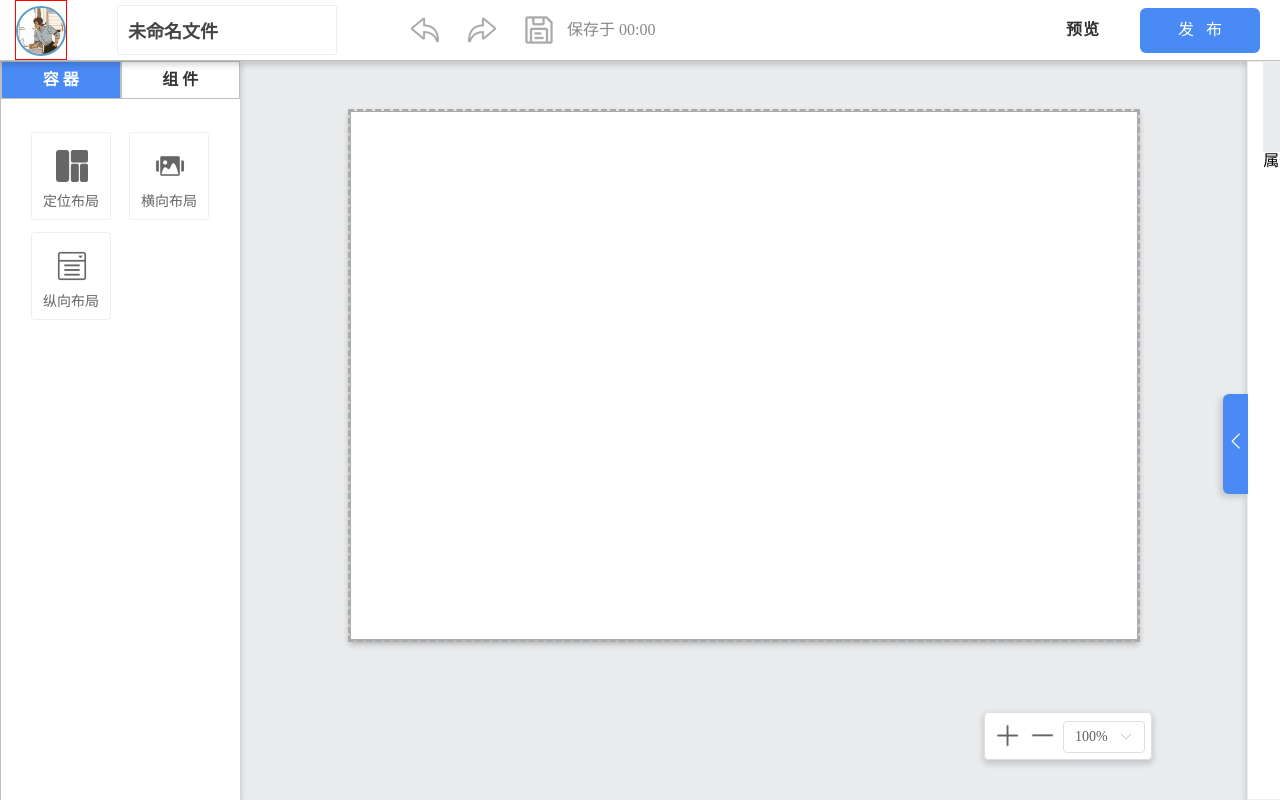
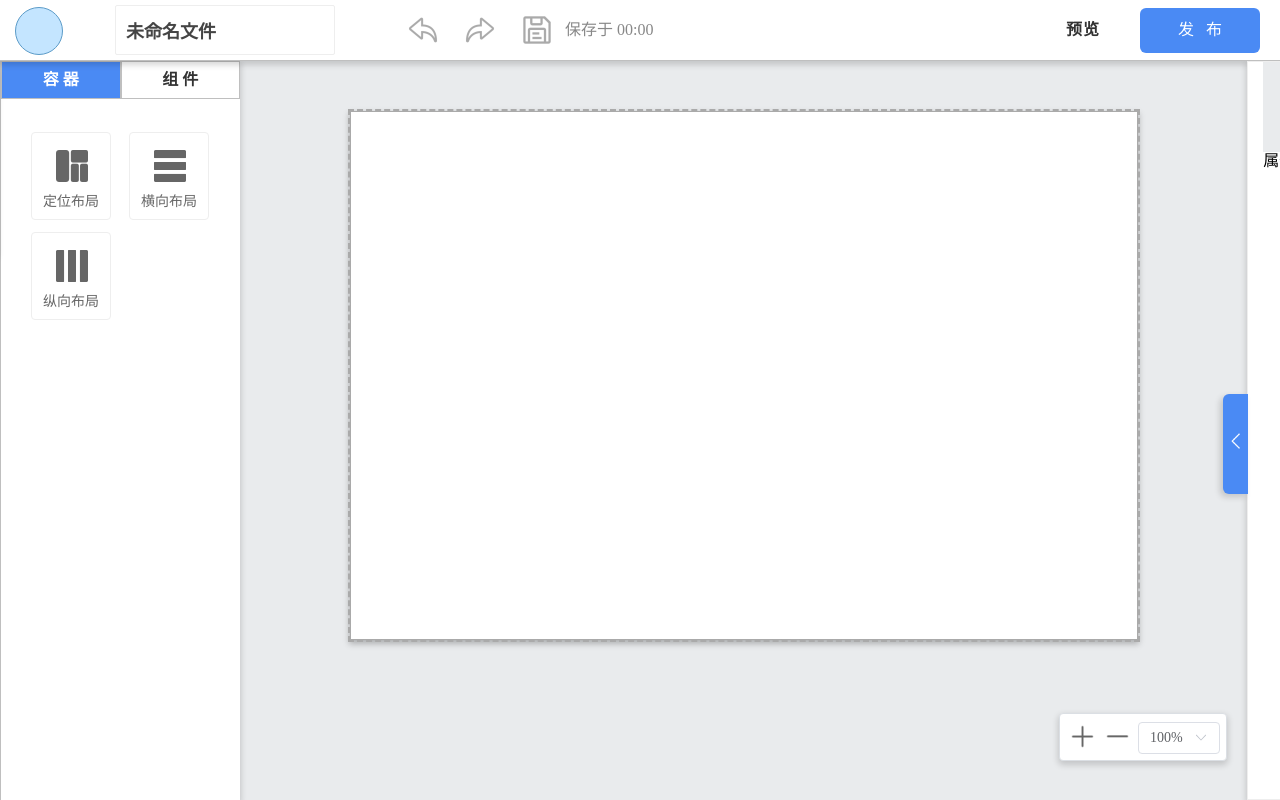
Before and after one commit to Runningsnails12/SelfDesign, a Vue app: page /projectEdit/1 in a window 1280 px wide. Built offline with nearby package versions, Linux system fonts and the light colour scheme.

Commit message:
Secondary Navigation and zoomPanel position

```diff
--- a/src/components/EditPageComponent/ComponentPanel.vue
+++ b/src/components/EditPageComponent/ComponentPanel.vue
@@ -56,7 +56,7 @@ export default {
           {
             cid: 2,
             cname: '横向布局',
-            img: '/img/EditIcons/轮播图.png',
+            img: '/img/EditIcons/横向布局.png',
             template: {
               tag: 'HorizontalLayout',
               style: {},
@@ -67,7 +67,7 @@ export default {
           {
             cid: 3,
             cname: '纵向布局',
-            img: '/img/EditIcons/二级导航.png',
+            img: '/img/EditIcons/纵向布局.png',
             template: {
               tag: 'VerticalLayout',
               style: {},
@@ -77,11 +77,21 @@ export default {
           },
           // {
           //   cid: 4,
+          //   cname: '轮播图',
+          //   img: '/img/EditIcons/轮播图.png',
+          // },
+          // {
+          //   cid: 5,
+          //   cname: '二级导航',
+          //   img: '/img/EditIcons/二级导航.png',
+          // },
+          // {
+          //   cid: 6,
           //   cname: '列表',
           //   img: '/img/EditIcons/列表.png',
           // },
           // {
-          //   cid: 5,
+          //   cid: 7,
           //   cname: '表格',
           //   img: '/img/EditIcons/表格.png',
           // },
--- a/src/components/EditPageComponent/ProjectEditNav.vue
+++ b/src/components/EditPageComponent/ProjectEditNav.vue
@@ -3,11 +3,13 @@
     <div class="edit-nav">
       <div class="left-part">
         <div id="user-msg">
-          <img id="user-icon" src="/img/EditIcons/header_icon.png" />
-          <ul>
-            <li><i /><span>新手教程</span></li>
-            <li><i /><span>项目管理</span></li>
-            <li><i /><span>相关模板</span></li>
+          <div id="user-icon">
+            {{ userIcon }}
+          </div>
+          <ul id="to-manage-page">
+            <li @click="$router.push('/tutorial')"><i /><span>新手教程</span></li>
+            <li @click="$router.push('/project')"><i /><span>项目管理</span></li>
+            <li @click="$router.push('/template')"><i /><span>相关模板</span></li>
           </ul>
         </div>
         <div class="file-name">
@@ -30,7 +32,8 @@
 </template>
 
 <script>
-import {ref} from 'vue';
+import {ref, computed} from 'vue';
+import {useStore} from 'vuex';
 import DialogBox from '@/components/EditPageComponent/DialogBox.vue';
 
 export default {
@@ -47,13 +50,20 @@ export default {
       dialogVisible.value = val;
     };
 
+    // 头像
+    const store = useStore();
+    const userIcon = computed(() => store.state.username?.slice(0, 2));
+
+    // 预览 & 发布
     const displaylDialog = () => {
+      confirm(111);
       dialogVisible.value = !dialogVisible.value;
     };
 
     const publishMessage = () => {};
 
     return {
+      userIcon,
       childData,
       dialogVisible,
       lastSaveTime,
@@ -67,7 +77,6 @@ export default {
 .edit-nav-box {
   position: relative;
   width: 100%;
-  background: #ffffff;
   border-bottom: 1px solid #bfbfbf;
   box-shadow: 0px 3px 6px 1px rgba(0, 0, 0, 0.1607843137254902);
   box-sizing: border-box;
@@ -80,6 +89,7 @@ export default {
   max-width: 1920px;
   /* min-width: 1200px; */
   height: 60px;
+  background: #ffffff;
   justify-content: space-between;
 }
 
@@ -91,74 +101,83 @@ export default {
 #user-msg {
   margin: 0 50px 0 15px;
   width: 50px;
-  border: 1px solid #f00;
 }
 
-#user-msg > img {
-  margin: 5px 0;
-  width: 50px;
+#user-msg > #user-icon {
+  position: absolute;
+  margin: 7px 0;
+  width: 48px;
+  height: 48px;
+  line-height: 45px;
+  text-align: center;
+  background: #c4e5ff;
+  border-radius: 50%;
+  border: 1.5px solid #5b9bc8;
   box-sizing: border-box;
-  border-radius: 50%;
-  border: 2px solid #5b9bc8;
   transition: ease-in-out all 0.5s;
+  z-index: 10;
 }
 
 /* 二级导航 */
 #user-msg:hover #user-icon {
-  width: 90px;
+  /* transform-origin: 0% 0%; */
+  /* transform: scale(1.8); */
+  width: 80px;
+  height: 80px;
+  line-height: 75px;
+  font-size: 32px;
 }
 
-#user-msg:hover #user-msg ul {
-  display: block;
+#user-msg:hover #to-manage-page {
+  left: 0;
 }
 
-#user-msg ul {
-  display: none;
-  margin-top: -32px;
-  width: 0;
-  height: 0;
+#to-manage-page {
+  position: absolute;
   padding: 30px 16px 16px 16px;
-  width: 108px;
-  height: 102px;
+  width: 162px;
+  height: 138px;
+  top: 68px;
+  left: -200px;
   list-style: none;
   background: #ffffff;
   box-shadow: 0px 3px 6px 1px rgba(0, 0, 0, 0.25098039215686274);
   border-radius: 2px;
   border: 1px solid #f5f5f5;
-  transition: ease-in-out all 0.5s;
+  transition: ease-in-out all 0.4s;
 }
 
-#user-msg ul li {
+#to-manage-page li {
   display: flex;
-  margin-bottom: 6px;
-  padding: 7px 19px 7px 17px;
+  margin-bottom: 8px;
+  padding: 9px 19px 9px 17px;
   color: #666666;
-  font-size: 12px;
+  font-size: 16px;
   border-radius: 2px;
-  border: 1px solid #f1f2f4;
+  border: 1px solid #eaeaea;
   transition: ease-in-out all 0.3s;
   cursor: pointer;
 }
-#user-msg ul li:hover {
+#to-manage-page li:hover {
   background: #f1f2f4;
 }
 
-#user-msg ul li i {
-  width: 20px;
-  height: 16px;
+#to-manage-page li i {
+  width: 30px;
+  height: 20px;
   background: url(/img/新手教程.png);
-  background-size: auto 16px;
+  background-size: auto 20px;
   background-repeat: no-repeat;
 }
 
-#user-msg ul li:nth-child(2) i {
+#to-manage-page li:nth-child(2) i {
   background: url(/img/项目管理.png);
-  background-size: auto 16px;
+  background-size: auto 20px;
   background-repeat: no-repeat;
 }
-#user-msg ul li:nth-child(3) i {
+#to-manage-page li:nth-child(3) i {
   background: url(/img/相关模板.png);
-  background-size: auto 16px;
+  background-size: auto 20px;
   background-repeat: no-repeat;
 }
 /* 项目名称修改 */
--- a/src/pages/ProjectEdit.vue
+++ b/src/pages/ProjectEdit.vue
@@ -3,8 +3,6 @@
     <component-panel />
     <div id="canvaspage-outsidebox">
       <canvas-page />
-    </div>
-    <control-panel />
       <div class="zoom-box">
         <ul>
           <li>
@@ -25,6 +23,8 @@
           </li>
         </ul>
       </div>
+    </div>
+    <control-panel />
   </div>
 </template>
 <script>
@@ -141,6 +141,7 @@ export default {
 
 /* 中间画布缩放处理 */
 #canvaspage-outsidebox {
+  position: relative;
   display: flex;
   width: calc(100vw - 250px);
   /* min-width: 800px; */
@@ -173,7 +174,7 @@ export default {
 /* 画板缩放控件 */
 .zoom-box {
   position: absolute;
-  right: 10%;
+  right: 2%;
   bottom: 5%;
   width: 166px;
   height: 46px;
--- a/src/store/index.js
+++ b/src/store/index.js
@@ -1,5 +1,5 @@
-import { createStore } from 'vuex'
-import editPage from './modules/editPage'
+import { createStore } from 'vuex';
+import editPage from './modules/editPage';
 export default createStore({
   state: {
     loginFormClose: false,
@@ -21,4 +21,4 @@ export default createStore({
   modules: {
     editPage
   }
-})
+});
```
Also changed, not shown: public/img/EditIcons/横向布局.png (added), public/img/EditIcons/纵向布局.png (added). Lines whose indentation alone changed are shown as unchanged.
